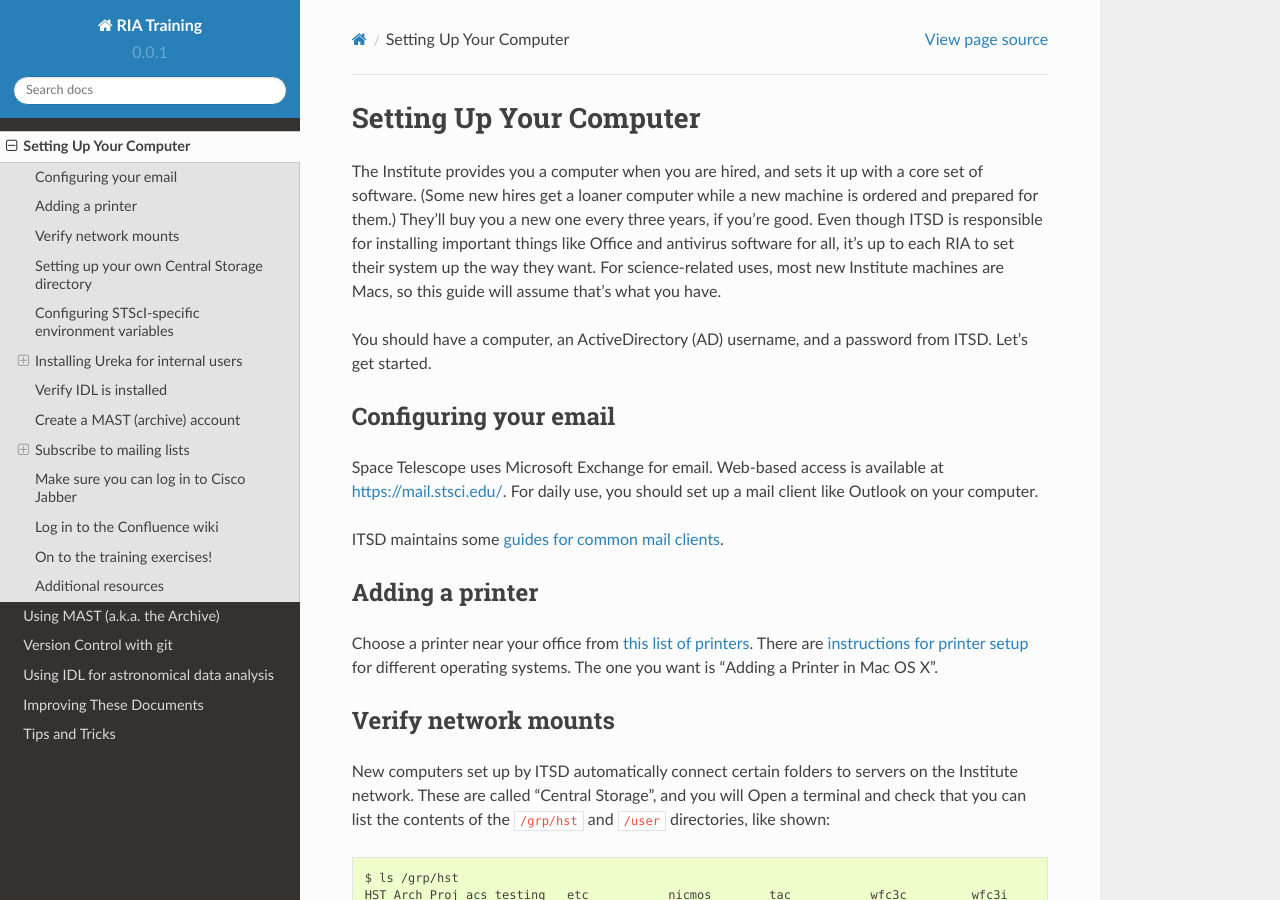
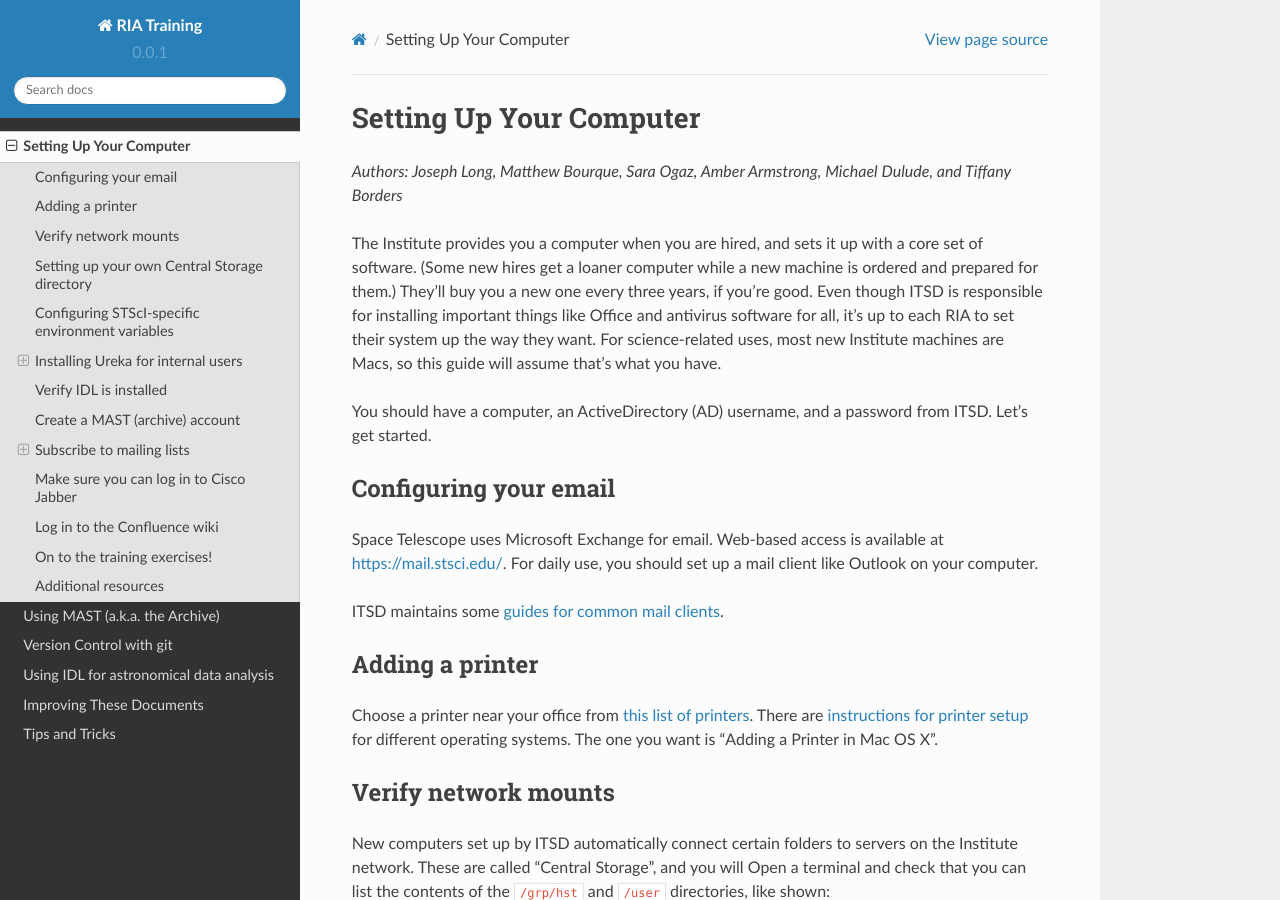
Before and after one commit to staceybright/training-library, a Sphinx documentation site: the page built from source/computer_setup.rst, in a window 1280 px wide and 900 px high. Built offline with Sphinx 7.4.7 and the Read the Docs theme 2.0.0, drawn with Linux system fonts in a browser that asks for light colours.

Commit message:
Add authors to computer_setup

```diff
--- a/source/computer_setup.rst
+++ b/source/computer_setup.rst
@@ -1,6 +1,8 @@
 *************************
 Setting Up Your Computer
 *************************
+
+*Authors: Joseph Long, Matthew Bourque, Sara Ogaz, Amber Armstrong, Michael Dulude, and Tiffany Borders*
 
 The Institute provides you a computer when you are hired, and sets it up with a core set of software. (Some new hires get a loaner computer while a new machine is ordered and prepared for them.) They'll buy you a new one every three years, if you're good. Even though ITSD is responsible for installing important things like Office and antivirus software for all, it's up to each RIA to set their system up the way they want. For science-related uses, most new Institute machines are Macs, so this guide will assume that's what you have.
 
```
